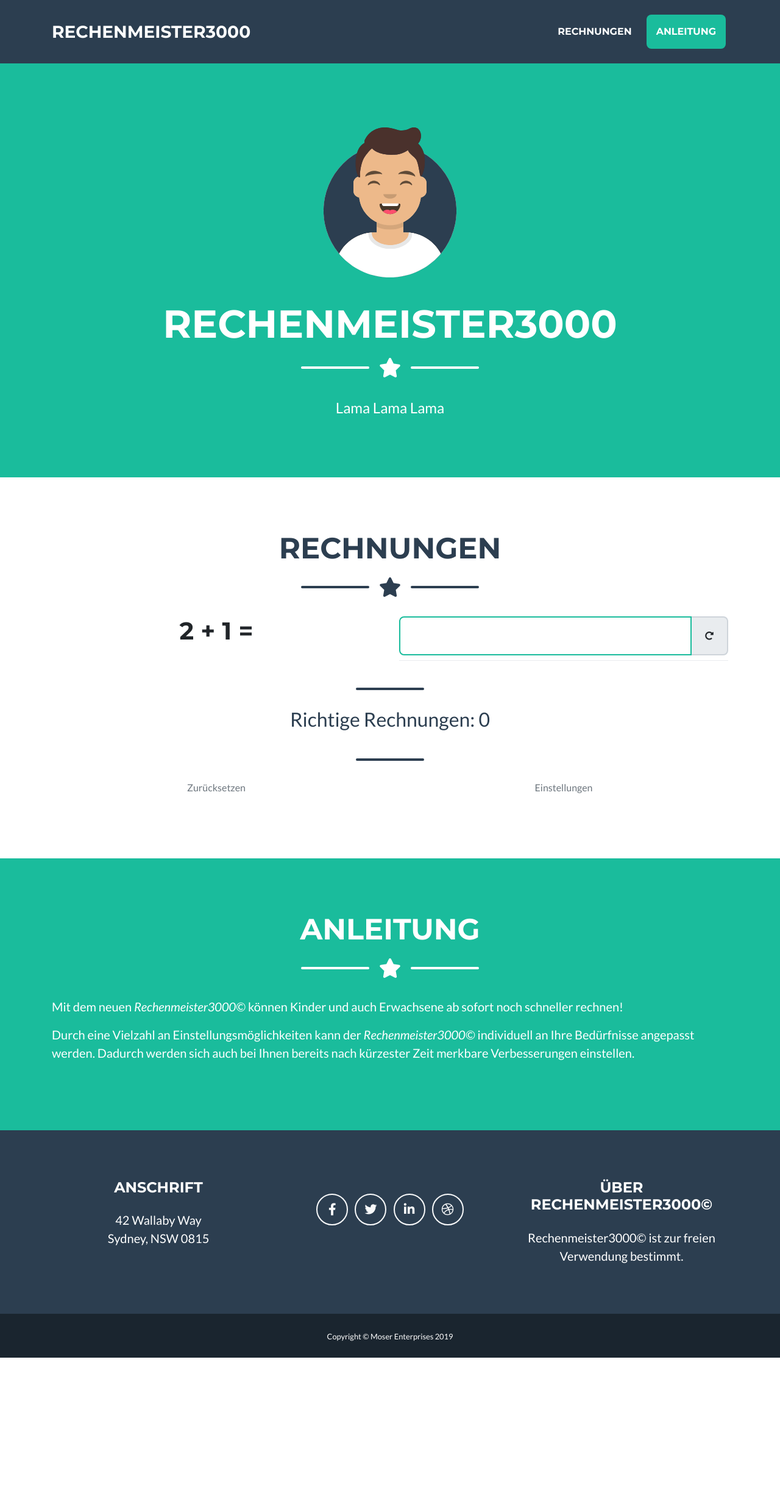
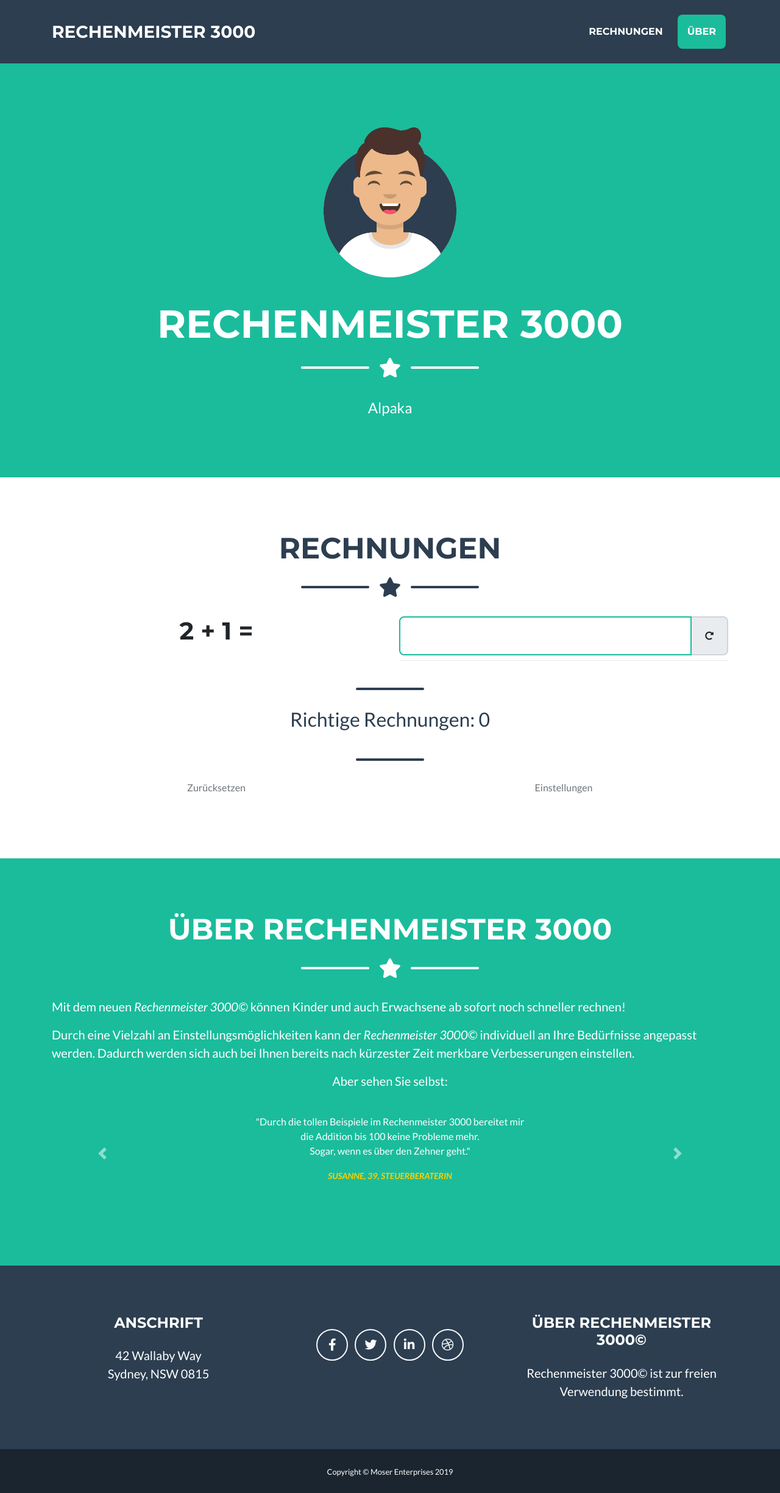
Before and after one commit to Manuel0815/rechenmeister3000, a website with bundled scripts: page index.html in a window 1280 px wide. Shown: the whole page at 61% size. Before the commit the page ends 2227 px from the top, so only its background shows below. Built offline with nearby package versions, Linux system fonts and the light colour scheme.

Commit message:
impressions

```diff
--- a/index.html
+++ b/index.html
@@ -8,7 +8,7 @@
   <meta name="description" content="">
   <meta name="author" content="">
 
-  <title>Rechenmeister3000&copy;</title>
+  <title>Rechenmeister 3000&copy;</title>
 
   <!-- Custom fonts for this theme -->
   <link href="vendor/fontawesome-free/css/all.min.css" rel="stylesheet" type="text/css">
@@ -26,7 +26,7 @@
   <!-- Navigation -->
   <nav class="navbar navbar-expand-lg bg-secondary text-uppercase fixed-top" id="mainNav">
     <div class="container">
-      <a class="navbar-brand js-scroll-trigger" href="#page-top">Rechenmeister3000</a>
+      <a class="navbar-brand js-scroll-trigger" href="#page-top">Rechenmeister 3000</a>
       <button class="navbar-toggler navbar-toggler-right text-uppercase font-weight-bold bg-primary text-white rounded"
         type="button" data-toggle="collapse" data-target="#navbarResponsive" aria-controls="navbarResponsive"
         aria-expanded="false" aria-label="Toggle navigation">
@@ -39,7 +39,7 @@
             <a class="nav-link py-3 px-0 px-lg-3 rounded js-scroll-trigger" href="#rechnungen">Rechnungen</a>
           </li>
           <li class="nav-item mx-0 mx-lg-1">
-            <a class="nav-link py-3 px-0 px-lg-3 rounded js-scroll-trigger" href="#about">Anleitung</a>
+            <a class="nav-link py-3 px-0 px-lg-3 rounded js-scroll-trigger" href="#about">Über</a>
           </li>
         </ul>
       </div>
@@ -54,7 +54,7 @@
       <img class="masthead-avatar mb-5" src="img/avataaars.svg" alt="">
 
       <!-- Masthead Heading -->
-      <h1 class="masthead-heading text-uppercase mb-0">Rechenmeister3000</h1>
+      <h1 class="masthead-heading text-uppercase mb-0">Rechenmeister 3000</h1>
 
       <!-- Icon Divider -->
       <div class="divider-custom divider-light">
@@ -66,7 +66,7 @@
       </div>
 
       <!-- Masthead Subheading -->
-      <p class="masthead-subheading font-weight-light mb-0">Lama Lama Lama</p>
+      <p class="masthead-subheading font-weight-light mb-0">Alpaka</p>
 
     </div>
   </header>
@@ -241,7 +241,7 @@
     <div class="container">
 
       <!-- About Section Heading -->
-      <h2 class="page-section-heading text-center text-uppercase text-white">Anleitung</h2>
+      <h2 class="page-section-heading text-center text-uppercase text-white">Über Rechenmeister 3000</h2>
 
       <!-- Icon Divider -->
       <div class="divider-custom divider-light">
@@ -255,20 +255,61 @@
       <!-- About Section Content -->
       <div class="row">
         <div class="col-12 ml-auto">
-          <p class="lead">Mit dem neuen <i>Rechenmeister3000&copy;</i> können Kinder und auch Erwachsene ab sofort
+          <p class="lead">Mit dem neuen <i>Rechenmeister 3000&copy;</i> können Kinder und auch Erwachsene ab sofort
             <b>noch schneller</b> rechnen!</p>
         </div>
       </div>
       <div class="row">
         <div class="col-12 mr-auto">
-          <p class="lead">Durch eine Vielzahl an Einstellungsmöglichkeiten kann der <i>Rechenmeister3000&copy;</i>
+          <p class="lead">Durch eine Vielzahl an Einstellungsmöglichkeiten kann der <i>Rechenmeister 3000&copy;</i>
             individuell an Ihre Bedürfnisse angepasst werden. Dadurch werden sich auch bei Ihnen bereits nach kürzester
             Zeit merkbare Verbesserungen einstellen.</p>
         </div>
       </div>
-
+      <div class="row">
+        <div class="col-12 lead text-center">
+          <p>Aber sehen Sie selbst:</p>
+        </div>
+      </div>
+      <div id="carouselContent" class="carousel slide" data-ride="carousel">
+        <div class="carousel-inner" role="listbox">
+          <div class="carousel-item active text-center p-4">
+            <p>"Seit ich den Rechenmeister 3000 kenne, kann ich schon fast <br>fehlerfrei dividieren!"</p>
+            <p>
+              <font
+                style="color:#fcd000; font-size:14px; text-transform: uppercase; font-weight: bold; font-style:italic">
+                Herbert, 54, Bankangestellter</font>
+            </p>
+          </div>
+          <div class="carousel-item text-center p-4">
+            <p>"Durch die tollen Beispiele im Rechenmeister 3000 bereitet mir<br>die Addition bis 100 keine Probleme mehr.<br>Sogar, wenn es über den Zehner geht."</p>
+            <p>
+              <font
+                style="color:#fcd000; font-size:14px; text-transform: uppercase; font-weight: bold; font-style:italic">
+                Susanne, 39, Steuerberaterin</font>
+            </p>
+          </div>
+          <div class="carousel-item text-center p-4">
+              <p>"Mir gefallen die schönen Farben."</p>
+              <p>
+                <font
+                  style="color:#fcd000; font-size:14px; text-transform: uppercase; font-weight: bold; font-style:italic">
+                  Johannes, 7, Schüler</font>
+              </p>
+            </div>
+        </div>
+        <a class="carousel-control-prev" href="#carouselContent" role="button" data-slide="prev">
+          <span class="carousel-control-prev-icon" aria-hidden="true"></span>
+          <span class="sr-only">Previous</span>
+        </a>
+        <a class="carousel-control-next" href="#carouselContent" role="button" data-slide="next">
+          <span class="carousel-control-next-icon" aria-hidden="true"></span>
+          <span class="sr-only">Next</span>
+        </a>
+      </div>
     </div>
   </section>
+
 
   <!-- Footer -->
   <footer class="footer text-center">
@@ -301,8 +342,8 @@
 
         <!-- Footer About Text -->
         <div class="col-lg-4">
-          <h4 class="text-uppercase mb-4">Über Rechenmeister3000&copy;</h4>
-          <p class="lead mb-0">Rechenmeister3000&copy; ist zur freien Verwendung bestimmt.</p>
+          <h4 class="text-uppercase mb-4">Über Rechenmeister 3000&copy;</h4>
+          <p class="lead mb-0">Rechenmeister 3000&copy; ist zur freien Verwendung bestimmt.</p>
         </div>
 
       </div>
```
Also changed, not shown: css/freelancer.css.
